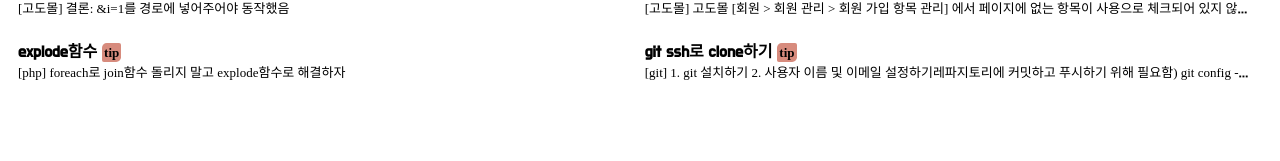
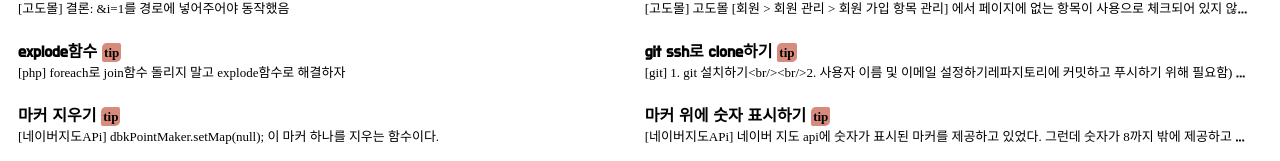
Before and after one commit to gitagita/tilyuna.github.io, a Vue app in the folder yunatil/: page / in a window 1280 px wide. Shown: the part 749-910 px from the top of the page. Before the commit the page ends 849 px from the top, so only its background shows below. Built offline with nearby package versions, Linux system fonts and the light colour scheme; a web font is replaced by a local one.

Commit message:
[Docs] til 내용 추가

```diff
--- a/yunatil/src/assets/data/board.js
+++ b/yunatil/src/assets/data/board.js
@@ -115,6 +115,22 @@ export default [{
     key:"git",
     title: "git ssh로 clone하기",
     code: "",
-    content: "1. git 설치하기\n\n2. 사용자 이름 및 이메일 설정하기레파지토리에 커밋하고 푸시하기 위해 필요함) \n\ngit config --global user.name '사용자 이름'\ngit config --global user.email '사용자 이메일'\n\n3. ssh-keygen 사용하기\nssh-keygen -t rsa\n\nC:\\Users\\[사용자계정]\\.ssh 폴더에 id_dsa.pub 파일의 내용(공개키)을 복사해 git레파지토리 ssh공개키로 설정한다.\n(필요에 따라 해당 폴더에 config파일을 삽입한다.)\n\n4. 레파지토리의 ssh 주소 복사 후 \ngit clone [복사한 ssh주소]",
+    content: "1. git 설치하기<br/><br/>2. 사용자 이름 및 이메일 설정하기레파지토리에 커밋하고 푸시하기 위해 필요함) <br/><br/>git config --global user.name '사용자 이름'<br/>git config --global user.email '사용자 이메일'<br/><br/>3. ssh-keygen 사용하기<br/>ssh-keygen -t rsa<br/><br/>C:\\Users\\[사용자계정]\\.ssh 폴더에 id_dsa.pub 파일의 내용(공개키)을 복사해 git레파지토리 ssh공개키로 설정한다.<br/>(필요에 따라 해당 폴더에 config파일을 삽입한다.)<br/><br/>4. 레파지토리의 ssh 주소 복사 후 <br/>git clone [복사한 ssh주소]",
     regDt: "2022.04.24"
+},
+{
+    type: "tip",
+    key:"네이버지도APi",
+    title: "마커 지우기",
+    code: "<pre>var dbkMarker = {=json_encode(markerData)};\nvar dbkAreaNmList = {=json_encode(areaNmList)};\nvar dbkThisFl = '{dbkThisFl}';\nvar postionY = 37.534286;\nvar postionX = 127.0396037;\nvar dbkPointMaker = [];\n//마커 제거\nif(dbkPointMaker){\n	dbkPointMaker.setMap(null);\n}\nfunction showPosition(position) {\n	if(dbkThisFl == 'y') {\n		postionY = position.coords.latitude;\n		postionX = position.coords.longitude;\n	}\n	var oPoint3 = new naver.maps.LatLng(postionY, postionX);\n	map.setCenter(oPoint3);\n	let marker = new naver.maps.Marker({\n		position: oPoint3,\n		map: map\n	});\n	dbkPointMaker[0] = marker;\n	<!--{ ? gd_isset(markerData) }-->\n		<!--{ @ markerData }-->\n			getLatLon('{=.address} {=.addressSub} ',' {=.shopNm} ','{=.sno}','{=.contact}');\n		<!--{ / }-->\n	<!--{ / }-->\n	setTimeout(function(){\n		dbkMarker.sort(function(a,b){\n			return a.sort - b.sort;\n		});\n		// console.log(typeof(dbkMarker));\n		dbkCreateLi();\n		\n	}, 800);\n}</pre>",
+    content: "dbkPointMaker.setMap(null); 이 마커 하나를 지우는 함수이다.",
+    regDt: "2022.04.26"
+},
+{
+    type: "tip",
+    key:"네이버지도APi",
+    title: "마커 위에 숫자 표시하기",
+    code: "<pre>const tmpIndex = parseInt(index)+1;\nvar marker = new naver.maps.Marker({\n	position: oPoint2,\n	map: map,\n	title:tit,\n	zIndex:MarkerCnt,\n	icon: {\n		content: '<#div><#img src='../img/map/pin_default.png' alt='' ' +\n				 'style='margin: 0px; padding: 0px; border: 0px solid transparent; display: block; max-width: none; max-height: none;' +\n				 '-webkit-user-select: none; position: absolute; width: 22px; height: 35px; left: 0px; top: 0px;'>' +\n				 '<#span class='shd' style='z-index:10; color: #ff8888; text-align: center; position: absolute; width: 22px; height: 35px; left: 0px; top: 0px;'>'+tmpIndex+'<#span></#div>'\n		}\n});</pre>",
+    content: "네이버 지도 api에 숫자가 표시된 마커를 제공하고 있었다. 그런데 숫자가 8까지 밖에 제공하고 있지 않았다. 마커 이미지와 숫자가 분리되지 않고 숫자 마커 자체가 이미지로 되어 있었다.<br/>개발 사항에서는 지도에 표시할 마커가 50개 이상이 되었기 때문에 해당 마커 기능을 사용할 수 없었다. 그래서 이미지 위해 숫자를 표시하도록 태그를 삽입하고 style을 지정해 해결했다.<br/><br/>태그 인식 방지문자로 태그 앞에 #을 추가함",
+    regDt: "2022.04.26"
 }];
```
